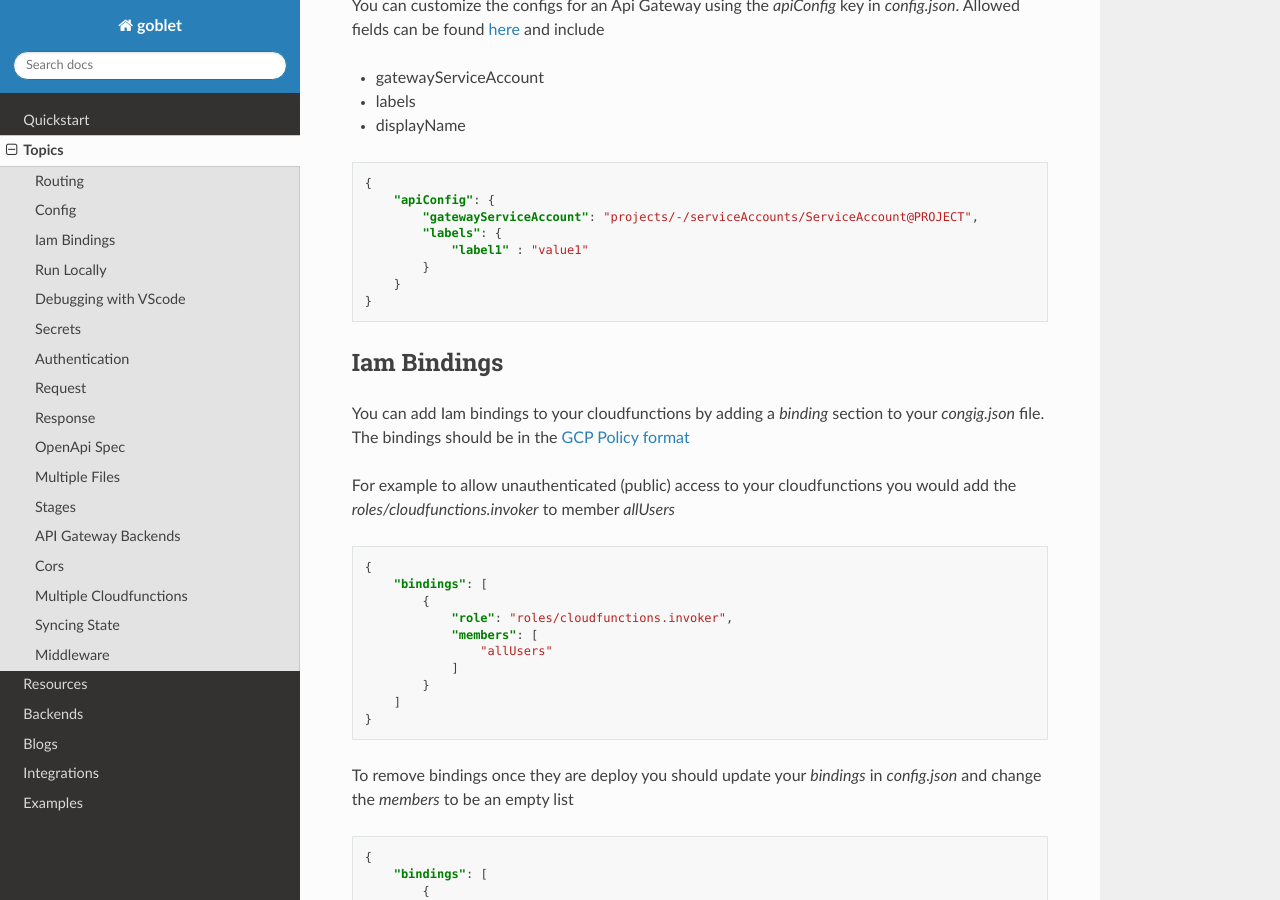
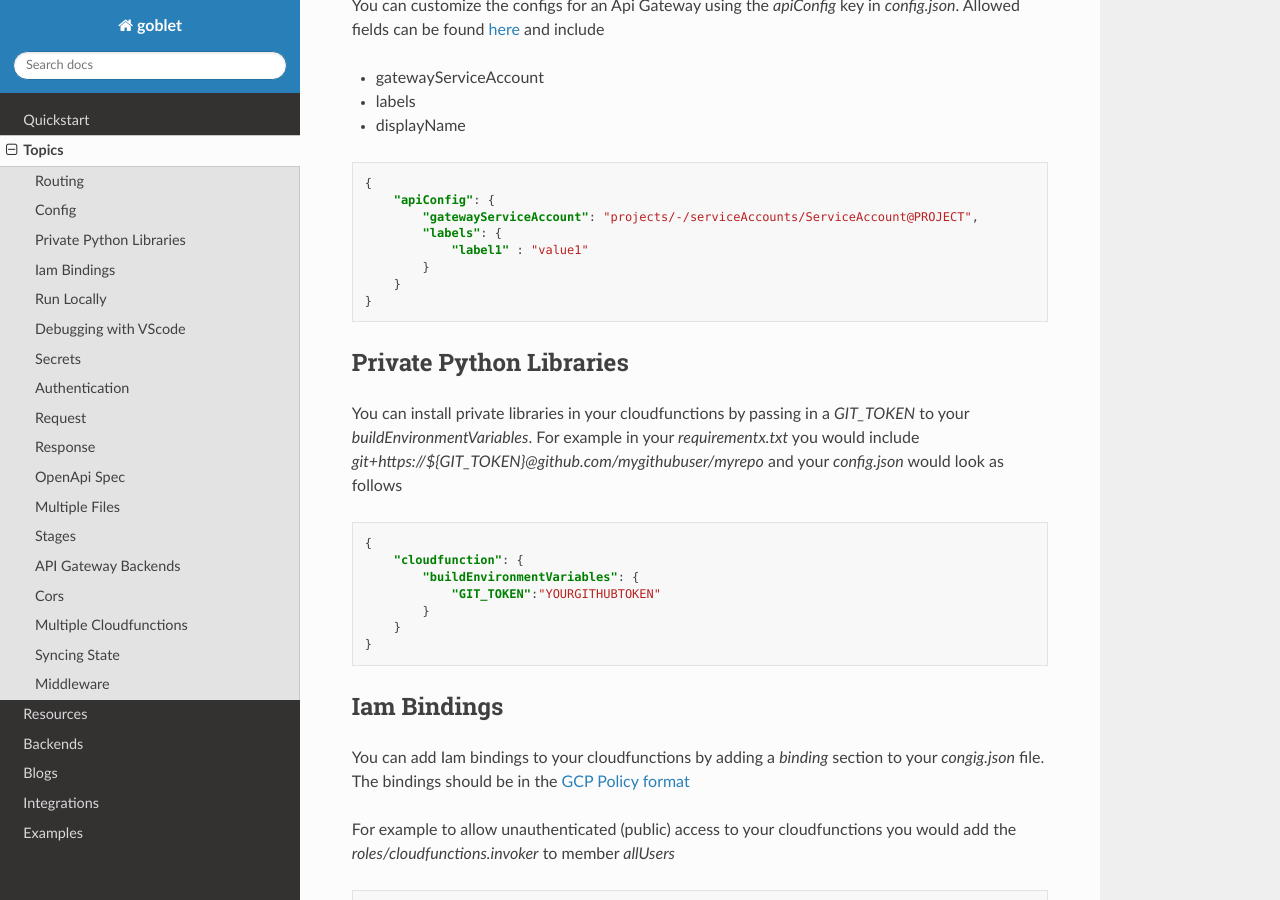
Before and after one commit to goblet/goblet, a Sphinx documentation site: the page built from docs/source/topics.rst, in a window 1280 px wide and 900 px high, scrolled down 3313 px. Built offline with Sphinx 7.4.7 and the Read the Docs theme 2.0.0, drawn with Linux system fonts in a browser that asks for light colours.

Commit message:
Add private python library example to docs (#251)

```diff
--- a/docs/source/topics.rst
+++ b/docs/source/topics.rst
@@ -180,6 +180,23 @@ You can customize the configs for an Api Gateway using the `apiConfig` key in `c
             "gatewayServiceAccount": "projects/-/serviceAccounts/ServiceAccount@PROJECT",
             "labels": {
                 "label1" : "value1"
+            }
+        }
+    }
+
+Private Python Libraries
+^^^^^^^^^^^^^^^^^^^^^^^^
+
+You can install private libraries in your cloudfunctions by passing in a `GIT_TOKEN` to your `buildEnvironmentVariables`.
+For example in your `requirementx.txt` you would include `git+https://${GIT_TOKEN}@github.com/mygithubuser/myrepo` and your `config.json`
+would look as follows
+
+.. code:: json
+
+    {
+        "cloudfunction": {
+            "buildEnvironmentVariables": {
+                "GIT_TOKEN":"YOURGITHUBTOKEN"
             }
         }
     }
--- a/goblet/__version__.py
+++ b/goblet/__version__.py
@@ -1,4 +1,4 @@
-VERSION = (0, 8, 3)
+VERSION = (0, 8, 4)
 
 
 __version__ = ".".join(map(str, VERSION))
```
